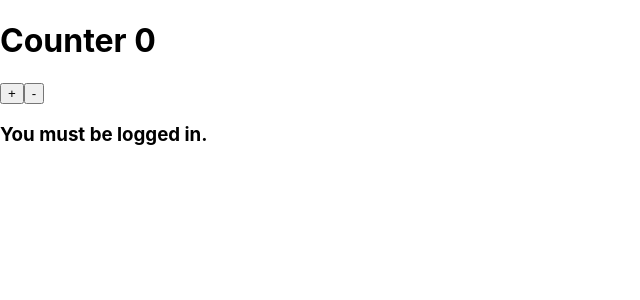
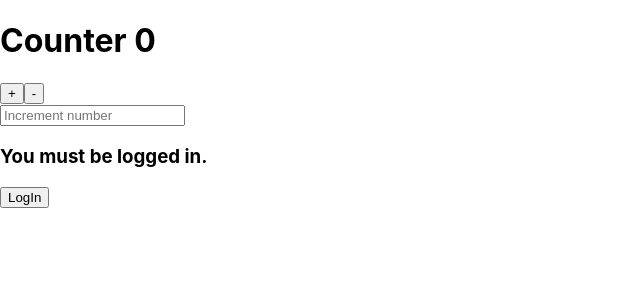
Before and after one commit to cherie-pavicoTsukayama/redux-counter, a React (Create React App) app: page / in a window 1280 px wide. Shown: the top 300 px of the page, without its empty margins (0-640 px from the left). Built offline with nearby package versions, Linux system fonts and the light colour scheme.

Commit message:
got the userNum to work without bugs

```diff
--- a/src/App.js
+++ b/src/App.js
@@ -1,30 +1,51 @@
 import React from 'react';
 import {useSelector, useDispatch} from 'react-redux';
-import {increment, decrement} from './actions';
+import {increment, decrement, loginLogout, userNum} from './actions';
 
 
 function App() {
   const counter = useSelector(state => state.counter);
   const isLogged = useSelector(state => state.isLogged);
   const dispatch = useDispatch();
+  const userIncrementNumber = useSelector(state => state.userNum)
 
   function displayLogMessage() {
     return(
-      isLogged ? <h3>Here's is your info</h3>
+      isLogged ? <h3>Would you like to logout?</h3>
       : <h3>You must be logged in.</h3>
     )
+  }
+
+  function displayLoginOrLogOut() {
+    return(
+      isLogged ? <button onClick={() => dispatch(loginLogout())}>Logout</button>
+        : <button onClick={() => dispatch(loginLogout())}>LogIn</button>
+    )
+  }
+
+  function handleChange(event) {
+    console.log(event.target.value)
+    dispatch(userNum(parseInt(event.target.value)))
   }
 
   return (
     <div>
       <h1>Counter {counter}</h1>
-      <button onClick={() => dispatch(increment(5))}>
+      <button onClick={() => dispatch(increment(userIncrementNumber))}>
         +
       </button>
-      <button onClick={() => dispatch(decrement())}>
+      <button onClick={() => dispatch(decrement(userIncrementNumber))}>
         -
       </button>
+      <div>
+        <input type="text" placeholder="Increment number" onChange={handleChange}>
+
+        </input>
+      </div>
       {displayLogMessage()}
+      <div>
+        {displayLoginOrLogOut()}
+      </div>
     </div>
 
 
--- a/src/actions/index.js
+++ b/src/actions/index.js
@@ -10,3 +10,16 @@ export const decrement = () => {
     type: "DECREMENT"
   }
 }
+
+export const loginLogout = () => {
+  return {
+    type: "SIGN_IN"
+  }
+}
+
+export const userNum = (num) => {
+  return {
+    type: "USER_NUM",
+    payload: num
+  }
+}
--- a/src/reducers/index.js
+++ b/src/reducers/index.js
@@ -1,10 +1,12 @@
 import counterReducer from './counter';
 import loggedReducer from './isLogged';
+import userNum from './userNum';
 import {combineReducers} from 'redux';
 
 const allReducers  = combineReducers({
   counter: counterReducer,
-  isLogged: loggedReducer
+  isLogged: loggedReducer,
+  userNum: userNum
 })
 
 export default allReducers;
--- /dev/null
+++ b/src/reducers/userNum.js
@@ -0,0 +1,10 @@
+const userNum = (state = 1, action) => {
+  switch(action.type) {
+    case "USER_NUM":
+      return state = action.payload ;
+    default:
+      return state;
+  }
+}
+
+export default userNum;
```
